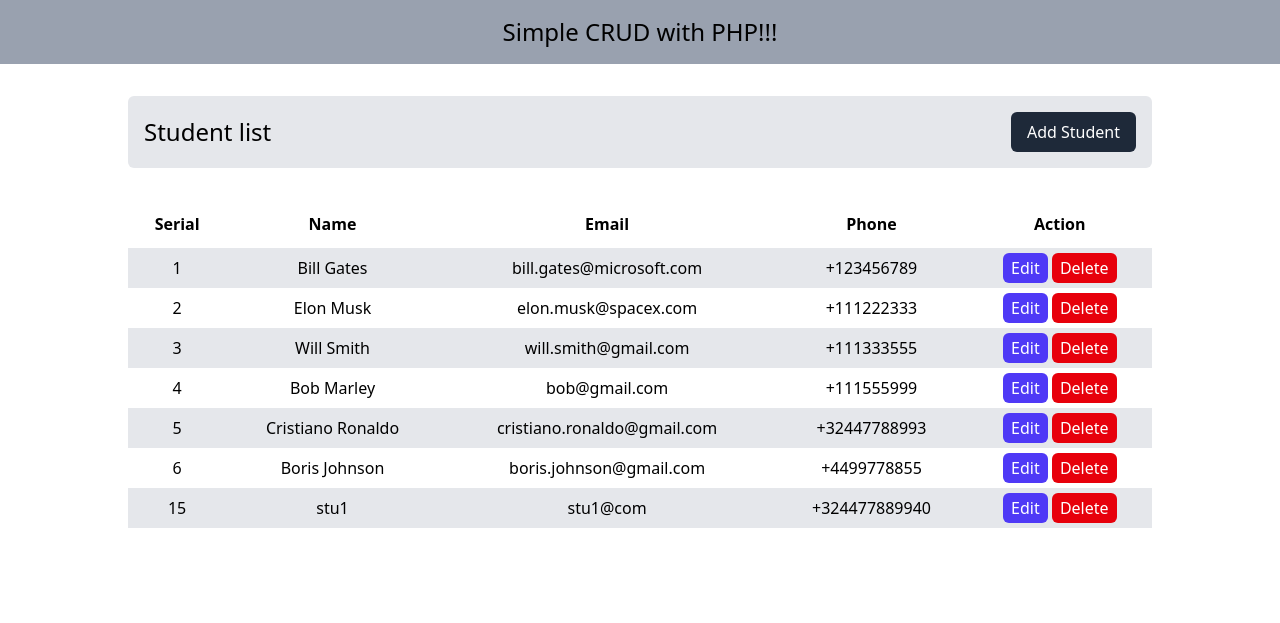
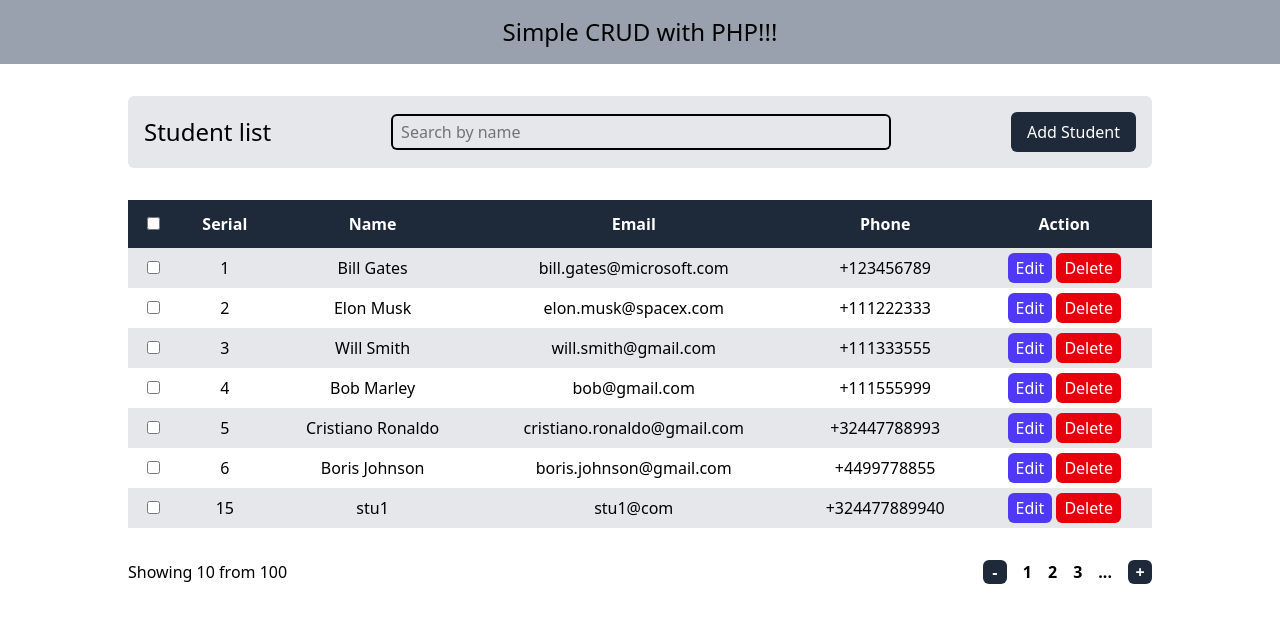
Before and after one commit to dhurjoy-paul/php-crud, a PHP site: page / in a window 1280 px wide. Shown: the top 623 px of the page. Run offline with PHP 8.4, Linux system fonts and the light colour scheme; data comes from the database, SQL or seed files in the repository; style sheets or scripts are compiled from the project's sources.

Commit message:
Add: ui for search, check and pagination

```diff
--- a/index.php
+++ b/index.php
@@ -2,12 +2,16 @@
 
 <p class="flex justify-between items-center bg-gray-200 mx-auto my-8 p-4 rounded-md w-full max-w-5xl font-medium">
   <span class="text-2xl">Student list</span>
+  <input type="text" name="" id=""
+    placeholder="Search by name"
+    class="px-2 py-1 rounded ring-2 ring-black w-1/2">
   <a href="addStudent.php" class="bg-gray-800 px-4 py-2 rounded-md text-white">Add Student</a>
 </p>
 
 <table class="mx-auto my-8 p-4 [&_td]:p-2 [&_th]:p-3 rounded-md w-full max-w-5xl text-center">
   <thead>
-    <tr>
+    <tr class="bg-gray-800 text-white">
+      <th><input type="checkbox" name="" id=""></th>
       <th>Serial</th>
       <th>Name</th>
       <th>Email</th>
@@ -37,6 +41,7 @@
     while ($row = $result->fetch_assoc()) {
       echo "
             <tr>
+              <td><input type='checkbox' name='' id=''></td>
               <td>$row[id]</td>
               <td>$row[name]</td>
               <td>$row[email]</td>
@@ -55,6 +60,19 @@
     ?>
   </tbody>
 </table>
+
+<div class="flex justify-between items-center mx-auto w-full max-w-5xl">
+  <p>Showing 10 from 100</p>
+  <p class="flex items-center gap-4 font-bold">
+    <button class="flex justify-center items-center bg-gray-800 rounded-md w-6 aspect-square text-white cursor-pointer">-</button>
+    <span>1</span>
+    <span>2</span>
+    <span>3</span>
+    <span>...</span>
+    <button class="flex justify-center items-center bg-gray-800 rounded-md w-6 aspect-square text-white cursor-pointer">+</button>
+  </p>
+</div>
+
 </body>
 
 </html>
```
